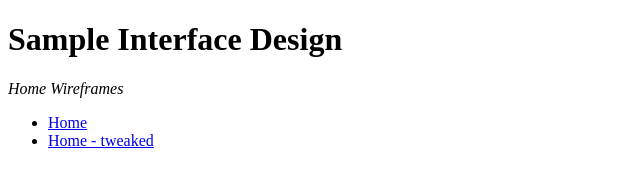
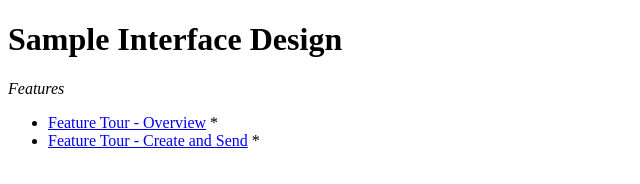
Before and after one commit to ericsongray/Basic-Web-Page, a plain HTML site: page index.html in a window 1280 px wide. Shown: the whole page, without its empty margins (0-640 px from the left). Drawn offline with Linux system fonts and the light colour scheme.

Commit message:
Change home to Feature Tour

```diff
--- a/index.html
+++ b/index.html
@@ -5,10 +5,10 @@
   </head>
   <body>
     <h1>Sample Interface Design</h1>
-    <p class="divider"><em>Home Wireframes</em></p>
+    <p class="divider"><em>Features</em></p>
     <ul>
-      <li><a href="#">Home</a></li>
-      <li><a href="#">Home - tweaked</a></li>
+      <li><a href="#">Feature Tour - Overview</a> *</li>
+      <li><a href="#">Feature Tour - Create and Send</a> *</li>
     </ul>
   </body>
 </html>
```
